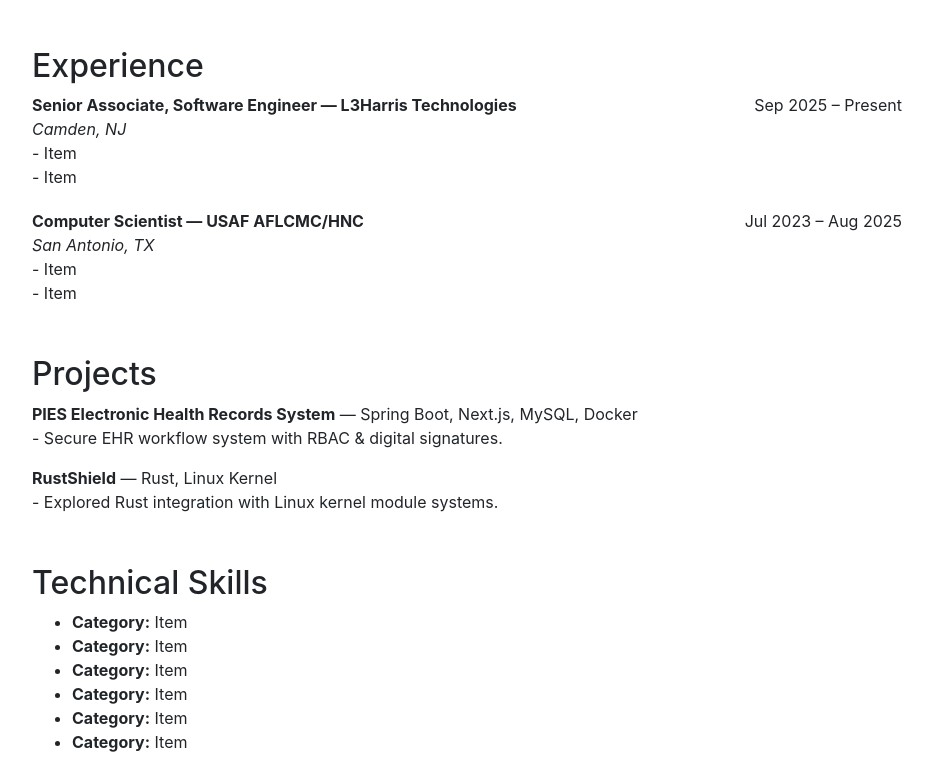
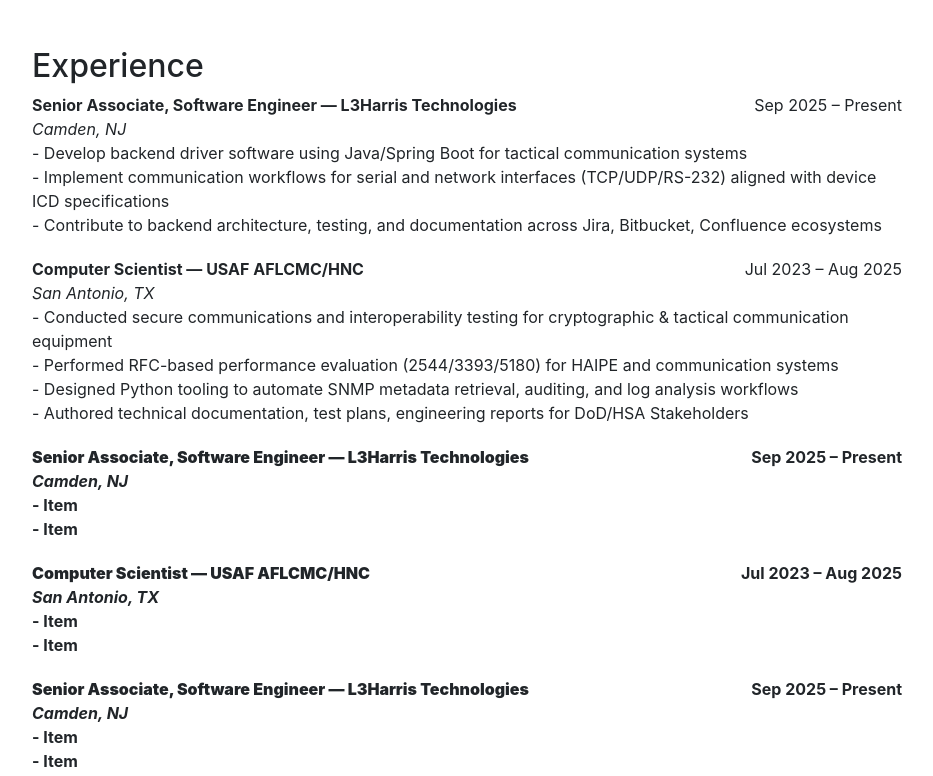
Before and after one commit to wieckingcp23/wieckingcp23.github.io, a plain HTML site: page index.html in a window 1280 px wide. Shown: the part 679-1455 px from the top of the page, without its empty margins (173-1106 px from the left). Drawn offline with nearby package versions, Linux system fonts and the light colour scheme.

Commit message:
Update index.html

```diff
--- a/index.html
+++ b/index.html
@@ -74,6 +74,35 @@
             <div style="margin-bottom:20px;">
                 <b>Senior Associate, Software Engineer — L3Harris Technologies</b><span style="float:right;">Sep 2025 – Present</span><br>
                 <i>Camden, NJ</i><br>
+                - Develop backend driver software using Java/Spring Boot for tactical communication systems<br>
+                - Implement communication workflows for serial and network interfaces (TCP/UDP/RS-232) aligned with device ICD specifications<br>
+                - Contribute to backend architecture, testing, and documentation across Jira, Bitbucket, Confluence ecosystems<br>
+            </div>
+
+            <div style="margin-bottom:20px;">
+                <b>Computer Scientist — USAF AFLCMC/HNC</b><span style="float:right;">Jul 2023 – Aug 2025</span><br>
+                <i>San Antonio, TX</i><br>
+                - Conducted secure communications and interoperability testing for cryptographic & tactical communication equipment<br>
+                - Performed RFC-based performance evaluation (2544/3393/5180) for HAIPE and communication systems<br>
+                - Designed Python tooling to automate SNMP metadata retrieval, auditing, and log analysis workflows<br>
+                - Authored technical documentation, test plans, engineering reports for DoD/HSA Stakeholders<b>
+            </div>
+            <div style="margin-bottom:20px;">
+                <b>Senior Associate, Software Engineer — L3Harris Technologies</b><span style="float:right;">Sep 2025 – Present</span><br>
+                <i>Camden, NJ</i><br>
+                - Item<br>
+                - Item<br>
+            </div>
+
+            <div style="margin-bottom:20px;">
+                <b>Computer Scientist — USAF AFLCMC/HNC</b><span style="float:right;">Jul 2023 – Aug 2025</span><br>
+                <i>San Antonio, TX</i><br>
+                - Item<br>
+                - Item<br>
+            </div>
+            <div style="margin-bottom:20px;">
+                <b>Senior Associate, Software Engineer — L3Harris Technologies</b><span style="float:right;">Sep 2025 – Present</span><br>
+                <i>Camden, NJ</i><br>
                 - Item<br>
                 - Item<br>
             </div>
```
